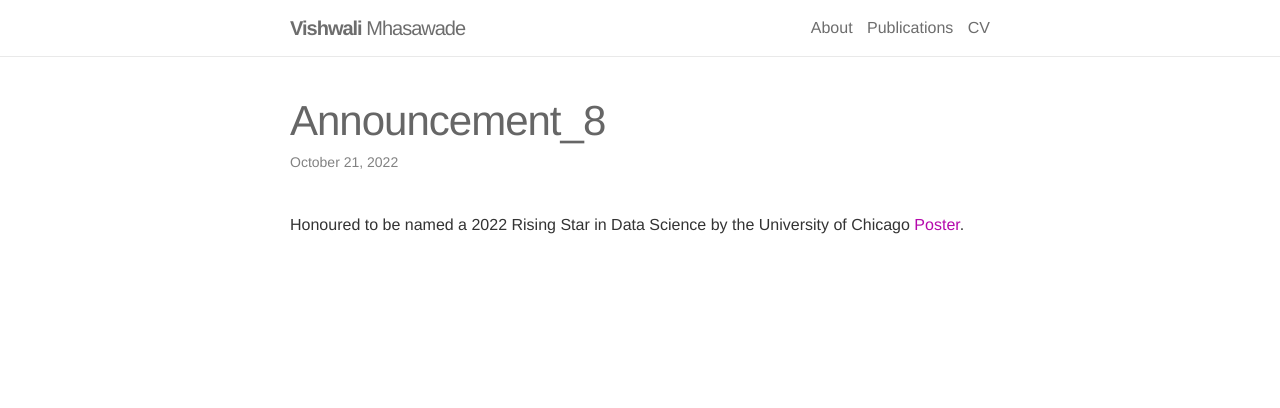
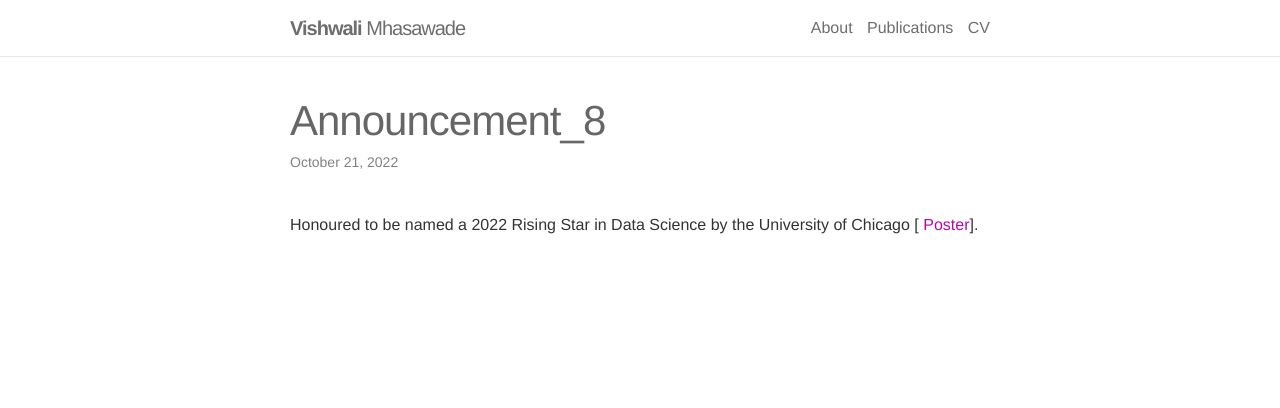
Before and after one commit to vishwali/vishwali.github.io, a Jekyll site: the page built from _news/announcement_8.md, in a window 1280 px wide. Shown: the top 408 px of the page. Built offline with Jekyll 4.4.1, drawn with Linux system fonts in a browser that asks for light colours; nearby versions of some CDN libraries.

```diff
--- a/_news/announcement_8.md
+++ b/_news/announcement_8.md
@@ -4,4 +4,4 @@ date: 2022-10-21
 inline: true
 ---
 
-Honoured to be named a 2022 Rising Star in Data Science by the University of Chicago [Poster](https://github.com/vishwali/vishwali.github.io/blob/master/assets/pdf/UChicago_poster_vm_1107.pdf).
+Honoured to be named a 2022 Rising Star in Data Science by the University of Chicago [ [Poster](https://github.com/vishwali/vishwali.github.io/blob/master/assets/pdf/UChicago_poster_vm_1107.pdf)].
```
